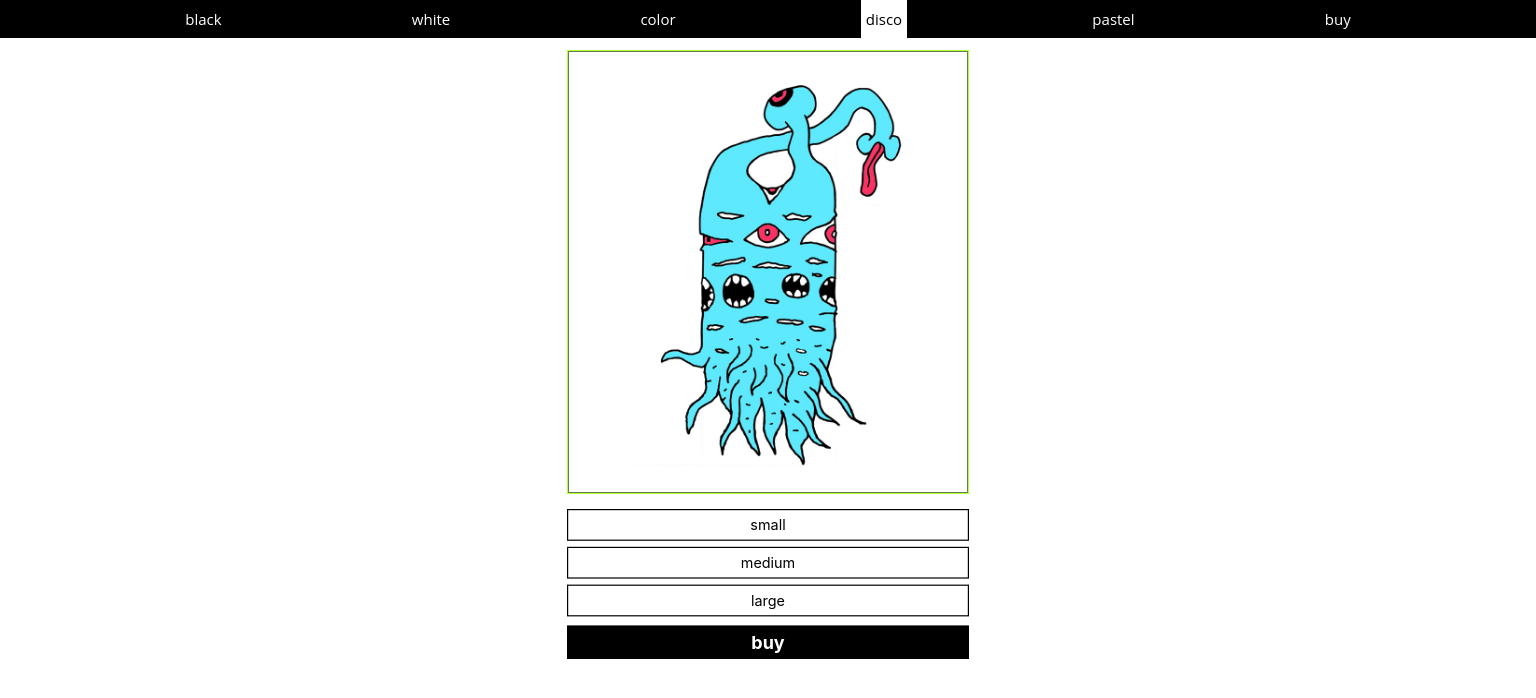
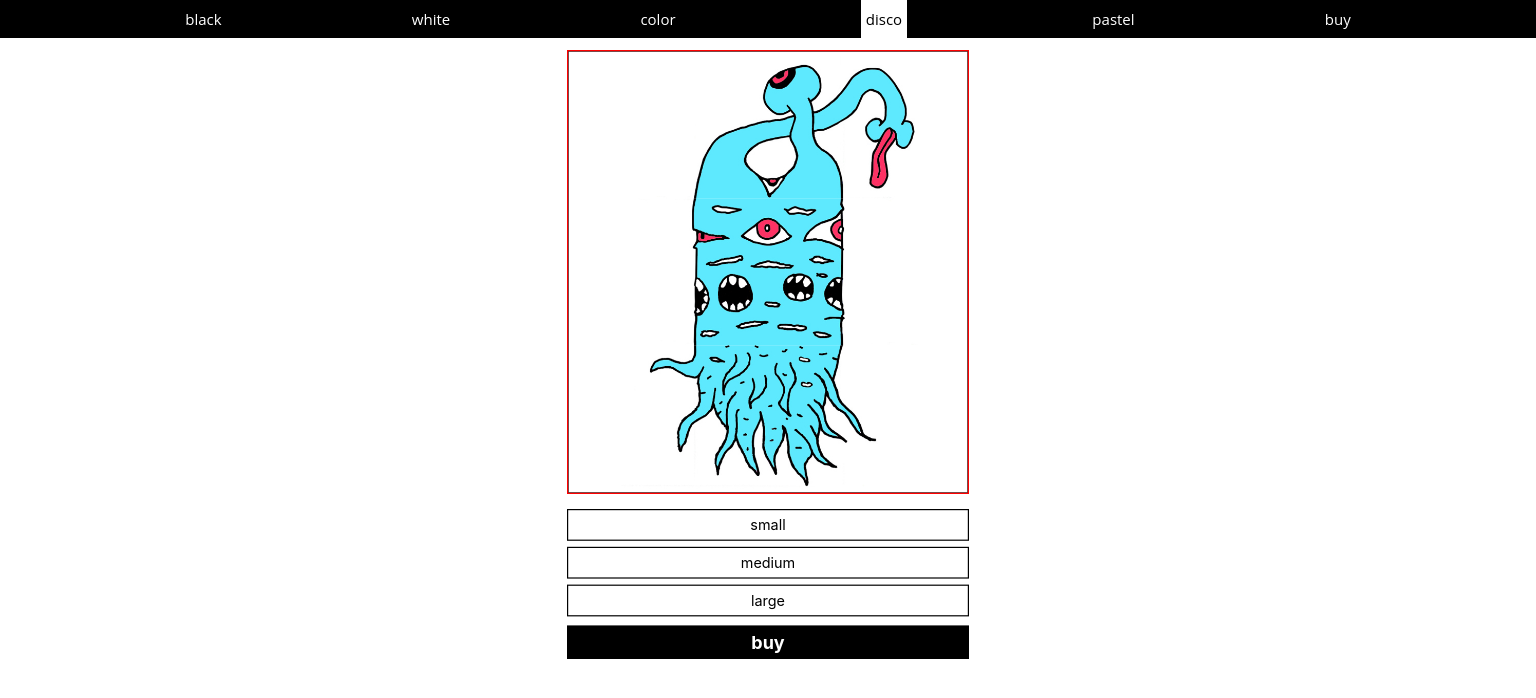
Before and after one commit to zoltanalmodo/ddisco-003, a React (Create React App) app: page /#/buy in a window 1536 px wide. Shown: the top 698 px of the page. Built offline with nearby package versions, Linux system fonts and the light colour scheme.

Commit message:
CarouselSize + hue_rotate adjusted mathematically in media queries no base value added yet

```diff
--- a/src/App.css
+++ b/src/App.css
@@ -220,7 +220,7 @@ nav {
   align-items: center;
   width: 670px;
   height: 740px;
-  border: 2px solid greenyellow;
+  border: 2px solid red;
   z-index: 0;
 }
 
@@ -313,7 +313,9 @@ li {
 /*------------------------------------------------- MEDIA QUERIES start ----------------------------------------------------*/
 /*==========================================================================================================================*/
 /*==========================================================================================================================*/
-/* apple iPhones buy page is OK other pages the drawing is smaller than screen by a lot...*
+
+/* apple iPhones buy page is OK other pages the drawing is smaller than screen by a lot...*/
+
 /* ipads are not OK */
 
 /* anything under 320px width */
@@ -322,12 +324,12 @@ li {
   and (max-device-width: 319px)
   and (-webkit-min-device-pixel-ratio: 2) {
   .CarouselSize {
-    height: 112px;
-    width: 260px;
+    width: 278px;
+    height: 120px;
   }
   .hue_rotate {
-    height: 112px;
-    width: 260px;
+    width: 278px;
+    height: 120px;
   }
   button {
     padding-left: 5px;
@@ -354,7 +356,7 @@ li {
   /* ================================================= carousel white buy ================================================= */
   .carousel_white_buy {
     width: 340px;
-    height:370px;
+    height: 370px;
     margin-top: 50px;
   }
   /* ================================================= carousel white buy ================================================= */
@@ -381,12 +383,12 @@ li {
 /* smartphones, iPhone, portrait 480x320 phones */
 @media (min-width:320px)  {
   .CarouselSize {
+    width: 278px;
     height: 120px;
-    width: 278px;
   }
   .hue_rotate {
+    width: 278px;
     height: 120px;
-    width: 278px;
   }
   button {
     padding-left: 5px;
@@ -440,12 +442,12 @@ li {
 /* portrait e-readers (Nook/Kindle), smaller tablets @ 600 or @ 640 wide. */
 @media (min-width:481px)  {
   .CarouselSize {
-    height: 154px;
-    width: 358px;
+    width: 342px;
+    height: 148px;
   }
   .hue_rotate {
-    height: 154px;
-    width: 358px;
+    width: 342px;
+    height: 148px;
   }
   button {
     padding-left: 5px;
@@ -499,12 +501,12 @@ li {
 /* portrait tablets, portrait iPad, landscape e-readers, landscape 800x480 or 854x480 phones */
 @media (min-width:641px)  {
   .CarouselSize {
-    height: 280px;
-    width: 652px;
+    width: 574px;
+    height: 248px;
   }
   .hue_rotate {
-    height: 280px;
-    width: 652px;
+    width: 574px;
+    height: 248px;
   }
   .carousel_white {
     margin-top: 76px;
@@ -539,12 +541,12 @@ li {
 /* tablet, landscape iPad, lo-res laptops ands desktops */
 @media (min-width:961px)  {
   .CarouselSize {
-    height: 394px;
-    width: 918px;
+    width: 565px;
+    height: 244px;
   }
   .hue_rotate {
-    height: 395px;
-    width: 918px;
+    width: 565px;
+    height: 244px;
   }
   .carousel_white {
     margin-top: 76px;
@@ -579,12 +581,12 @@ li {
 /* big landscape tablets, laptops, and desktops */
 @media (min-width:1025px) {
   .CarouselSize {
-    height: 394px;
-    width: 918px;
+    width: 565px;
+    height: 244px;
   }
   .hue_rotate {
-    height: 395px;
-    width: 918px;
+    width: 565px;
+    height: 244px;
   }
   .carousel_white {
     margin-top: 76px;
@@ -619,12 +621,40 @@ li {
 /* hi-res laptops and desktops */
 @media (min-width:1281px) {
   .CarouselSize {
-    height: 220px;
-    width: 513px;
+    width: 565px;
+    height: 244px;
   }
   .hue_rotate {
-    height: 220px;
-    width: 513px;
+    width: 565px;
+    height: 244px;
+  }
+  .carousel_white {
+    margin-top: 76px;
+  }
+/* ================================================= carousel white buy ================================================= */
+  .carousel_white_buy {
+    width: 670px;
+    height: 740px;
+    margin-top: 50px;
+  }
+/* ================================================= carousel white buy ================================================= */
+  .carousel_black {
+    margin-top: 76px;
+  }
+  .frame-overlay-dark-grey {
+    display: none;
+  }
+  .frame-overlay-light-grey {
+    display: none;
+  }
+  .frame_overlay_dark_grey_buy {
+    border: 3px solid hsl(0, 0%, 20%);
+    width: 670px;
+    height: 740px;
+  }
+  .single_image_display_container {
+    width: 670px;
+    height: 740px;
   }
 }
 
```
